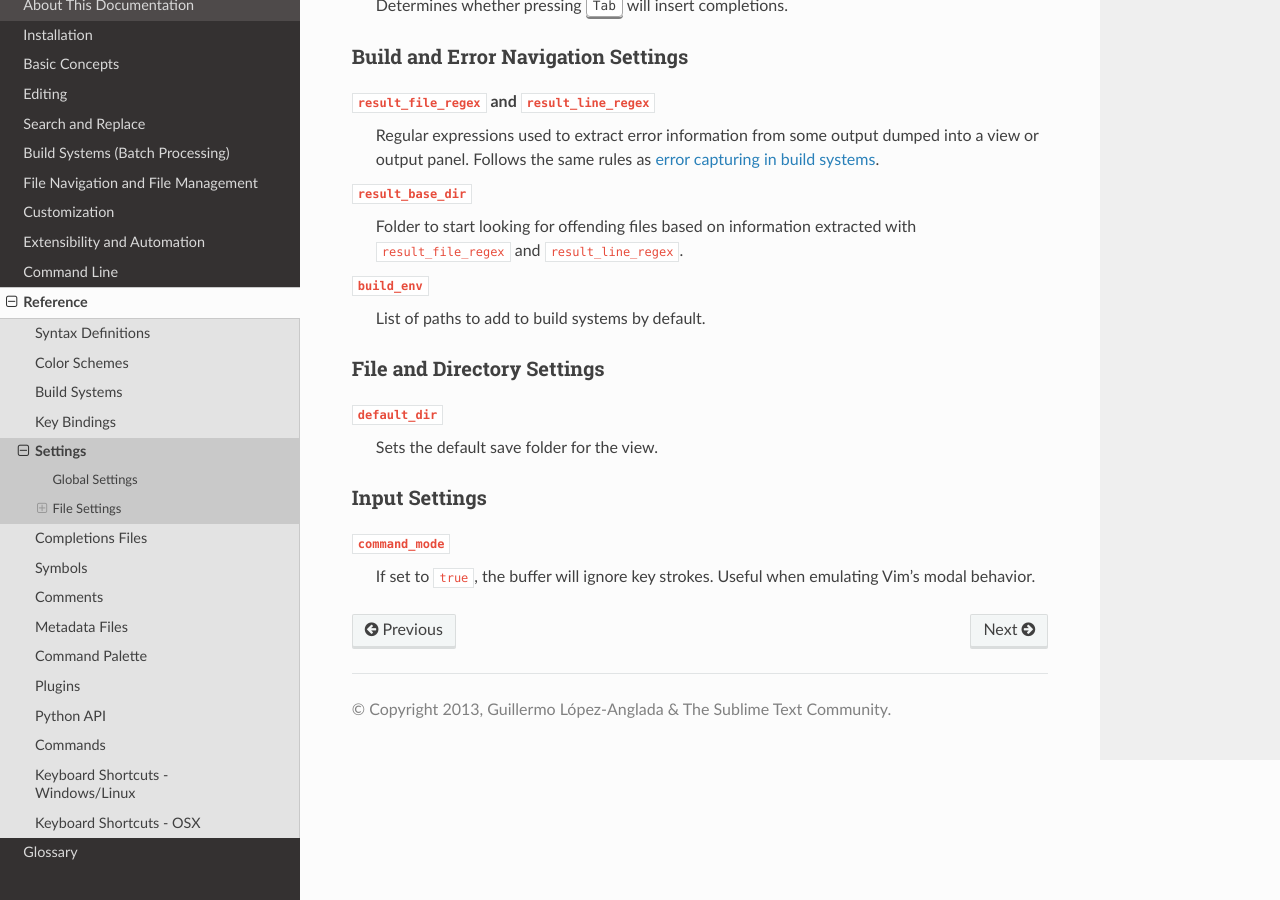
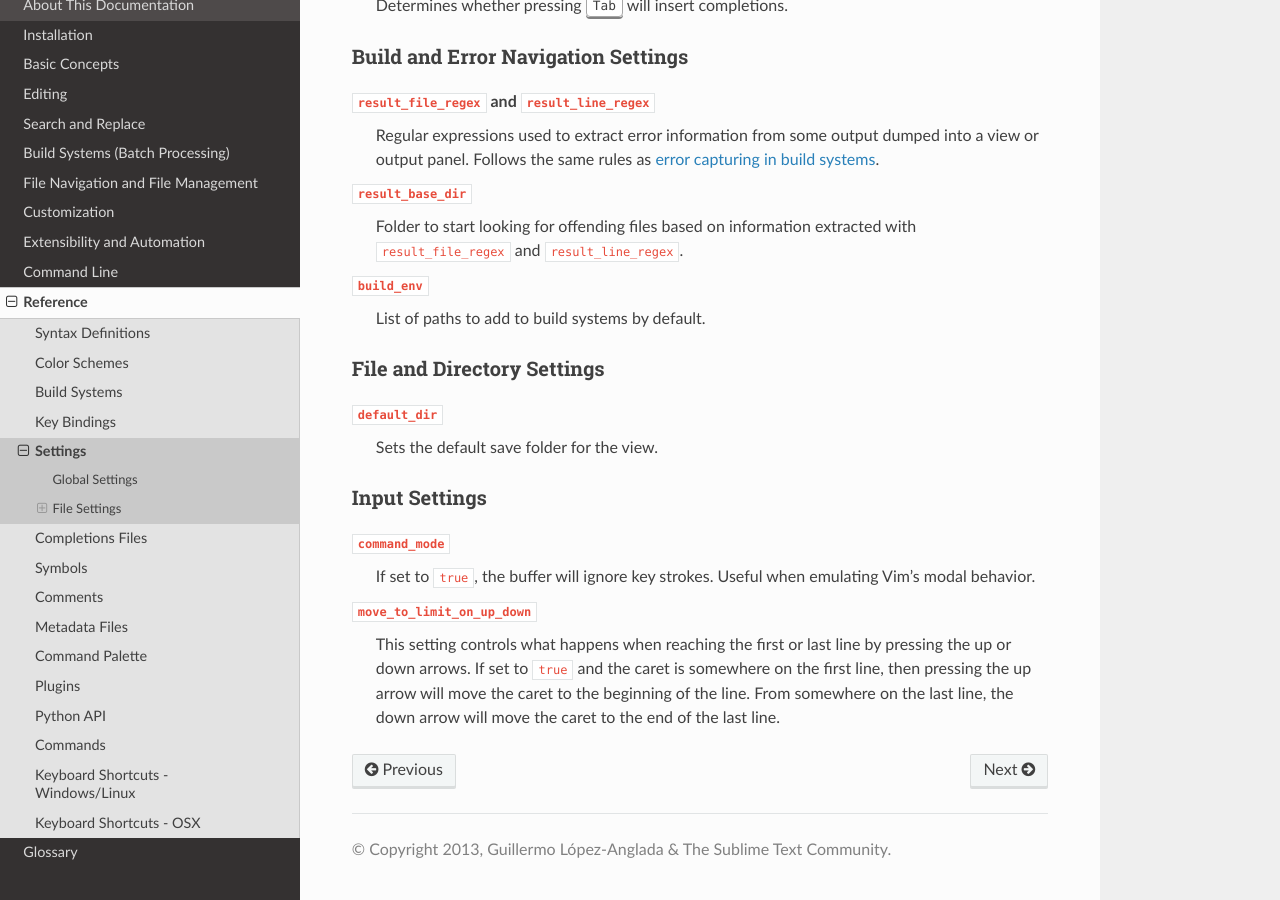
Before and after one commit to guillermooo/sublime-undocs, a Sphinx documentation site: the page built from source/reference/settings.rst, in a window 1280 px wide and 900 px high, scrolled down 5229 px. Built offline with Sphinx 7.4.7 and the Read the Docs theme 2.0.0, drawn with Linux system fonts in a browser that asks for light colours.

Commit message:
Update settings.rst
Added documentation for the "move_to_limit_on_up_down" setting.

```diff
--- a/source/reference/settings.rst
+++ b/source/reference/settings.rst
@@ -227,3 +227,9 @@ Input Settings
 ``command_mode``
    If set to ``true``, the buffer will ignore key strokes. Useful when emulating
    Vim's modal behavior.
+
+``move_to_limit_on_up_down``
+   This setting controls what happens when reaching the first or last line by pressing the up or down arrows.
+   If set to ``true`` and the caret is somewhere on the first line, then pressing the up arrow will move
+   the caret to the beginning of the line. From somewhere on the last line, the down arrow will
+   move the caret to the end of the last line.
```
